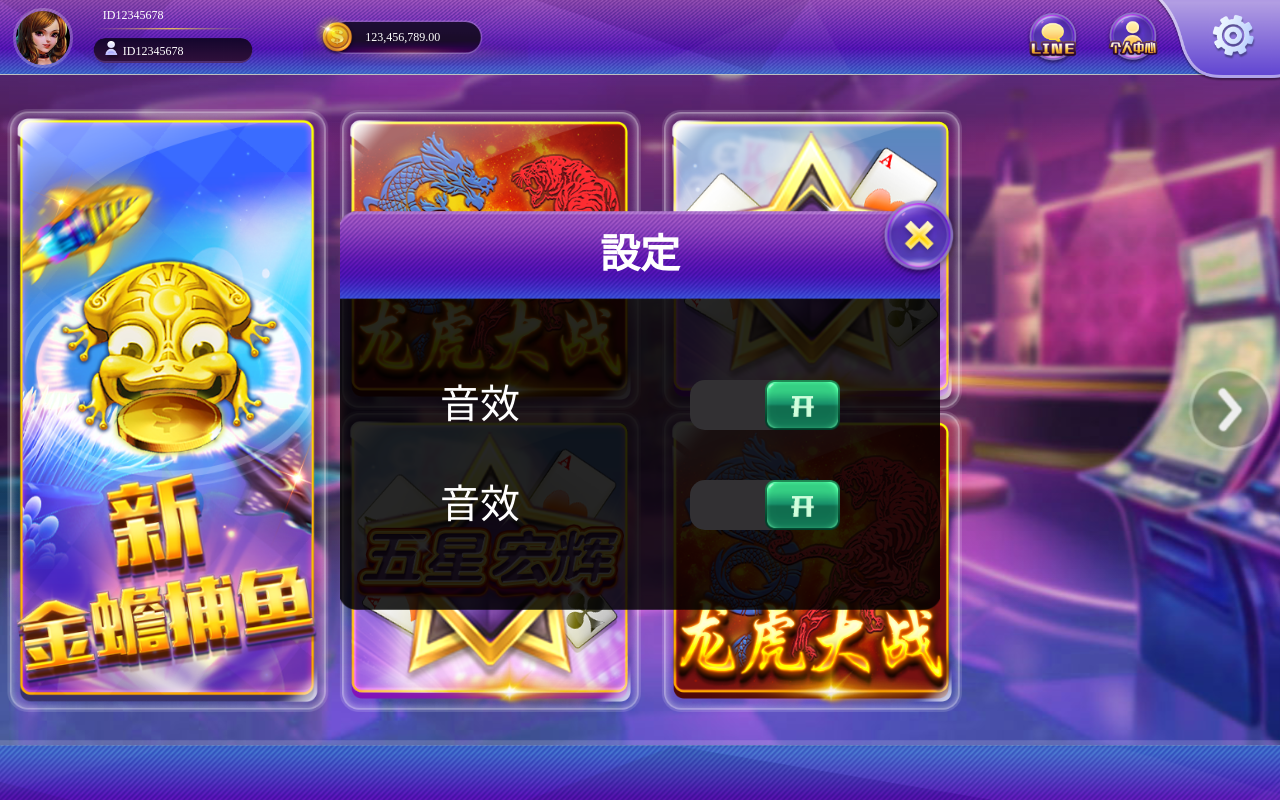
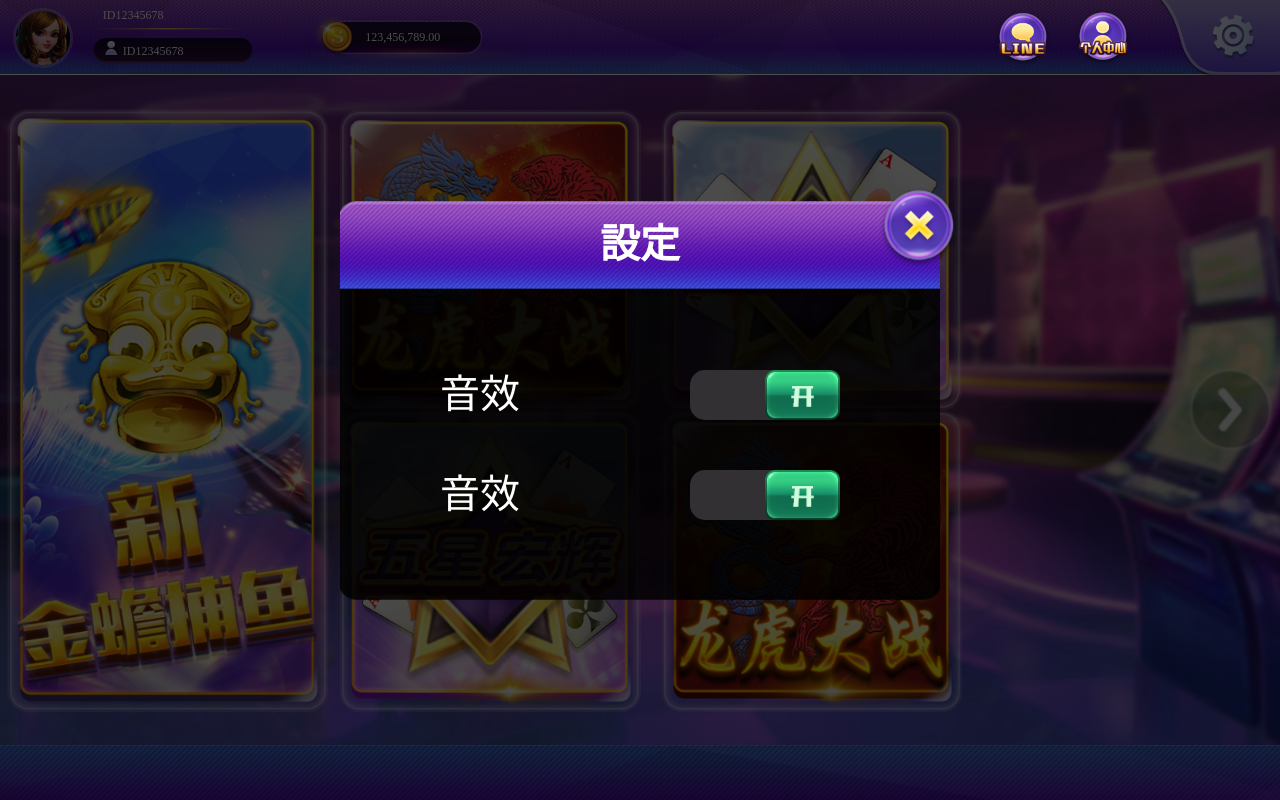
Before and after one commit to jacky1739/entertainment_loby, a Vue app: page /#/ in a window 1280 px wide. Built offline with nearby package versions, Linux system fonts and the light colour scheme.

Commit message:
第一版

```diff
--- a/src/components/FooterItem.vue
+++ b/src/components/FooterItem.vue
@@ -13,5 +13,6 @@
   height: .6rem;
   bottom: 0;
   right: 0;
+  z-index: -1;
 }
 </style>
--- a/src/components/FrontNavbar.vue
+++ b/src/components/FrontNavbar.vue
@@ -131,30 +131,30 @@
           z-index: 3;
       }
       &__setting {
-          margin: 0 .15rem 0 .4rem;
+          margin: 0 .15rem 0 .7rem;
           width: 100%;
           height: .65rem;
           position: relative;
-          z-index: 2;
+        //   z-index: 2;
           border: 1px solid black;
         &__bg {
             position: absolute;
             transform: scale(3.1);
             float: right;
             width: 100%;
-            top: -3px;
+            top: -6px;
             right: 15px;
         }
         &__icon {
             position: absolute;
-            z-index: 2;
+            // z-index: 2;
         }
       }
   }
-  .social__setting:hover {
-    transition: all .3s;
-    transform: scale(1.12);
-  }
+//   .social__setting:hover {
+//     transition: all .3s;
+//     transform: scale(1.12);
+//   }
 
   .popUp {
     border: 2px solid black;
@@ -164,7 +164,7 @@
     position: absolute;
     right: 0;
     top: 93px;
-    z-index: 10;
+    z-index: 3;
   }
 </style>
 
--- a/src/components/ModalItem.vue
+++ b/src/components/ModalItem.vue
@@ -1,4 +1,5 @@
 <template>
+  <div class="overlayer" v-if="isShow">
     <div class="modal" v-if="isShow">
       <div class="modal__cancel">
         <a href="#" @click="click"><img src="../../public/images/Lobby/平台svg/ibfo_bdm_setting_exit_normal.svg" alt=""></a>
@@ -29,9 +30,19 @@
         </div>
       </div>
     </div>
+  </div>
 </template>
 
 <style lang="scss" scoped>
+.overlayer {
+  position: fixed;
+  left:0;
+  top:0;
+  width: 100%;
+  height: 100vh;
+  z-index: 10;
+  background: rgba(0, 0, 0, 0.7);
+}
 .modal {
   position: absolute;
   top:50%;
--- a/src/views/Front/HomeView.vue
+++ b/src/views/Front/HomeView.vue
@@ -1,5 +1,5 @@
 <template>
-  <main id="popContainer">
+  <main class="body">
     <Navbar />
     <div class="wrapper">
       <Modal />
@@ -10,13 +10,8 @@
 </template>
 
 <style lang="scss" scoped>
-#popContainer {
-  position: fixed;
-  top: 0;
-  left: 0;
-  right: 0;
-  bottom: 0;
-  background: rgba(0, 0, 0, 0.3);
+.body {
+  flex-direction: column;
 }
 .wrapper {
   background-image: url('../../../public/images/Lobby/平台svg/lobby_bg.svg');
```
Lines whose indentation alone changed are shown as unchanged.
